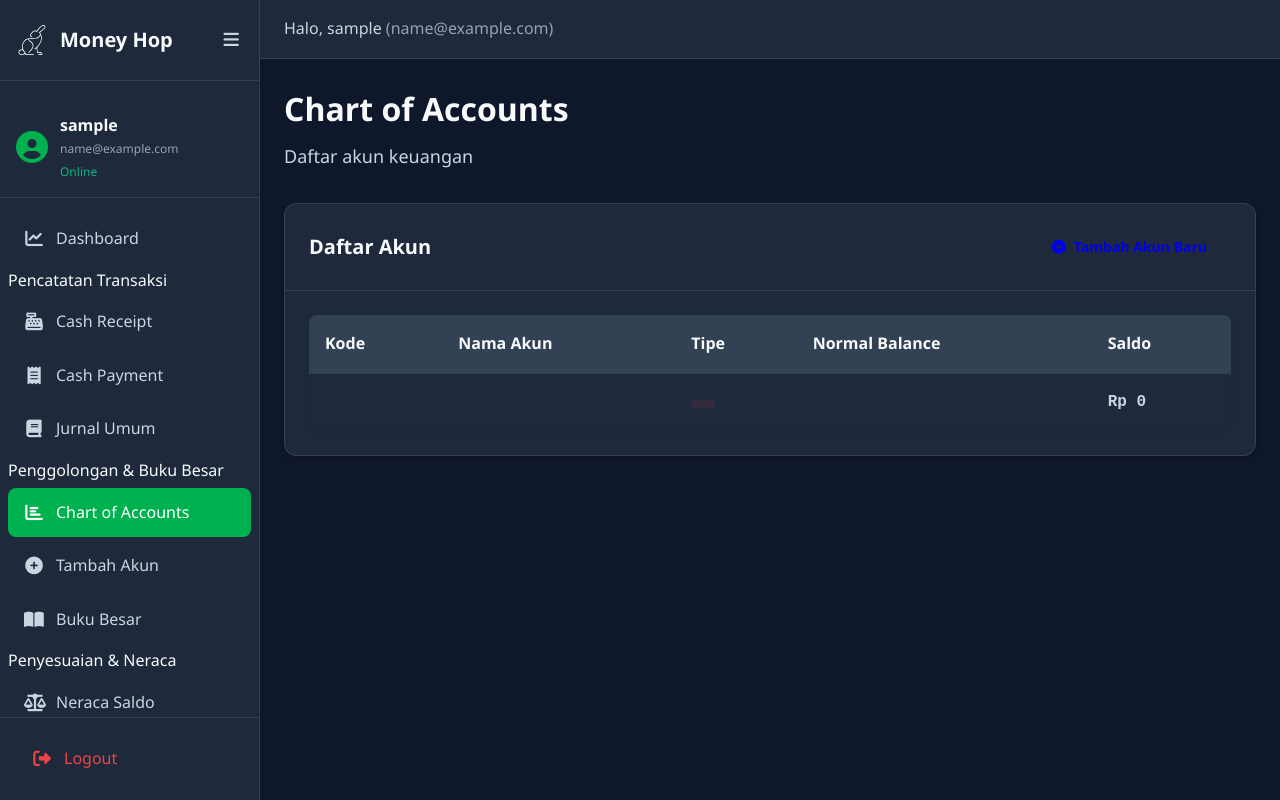
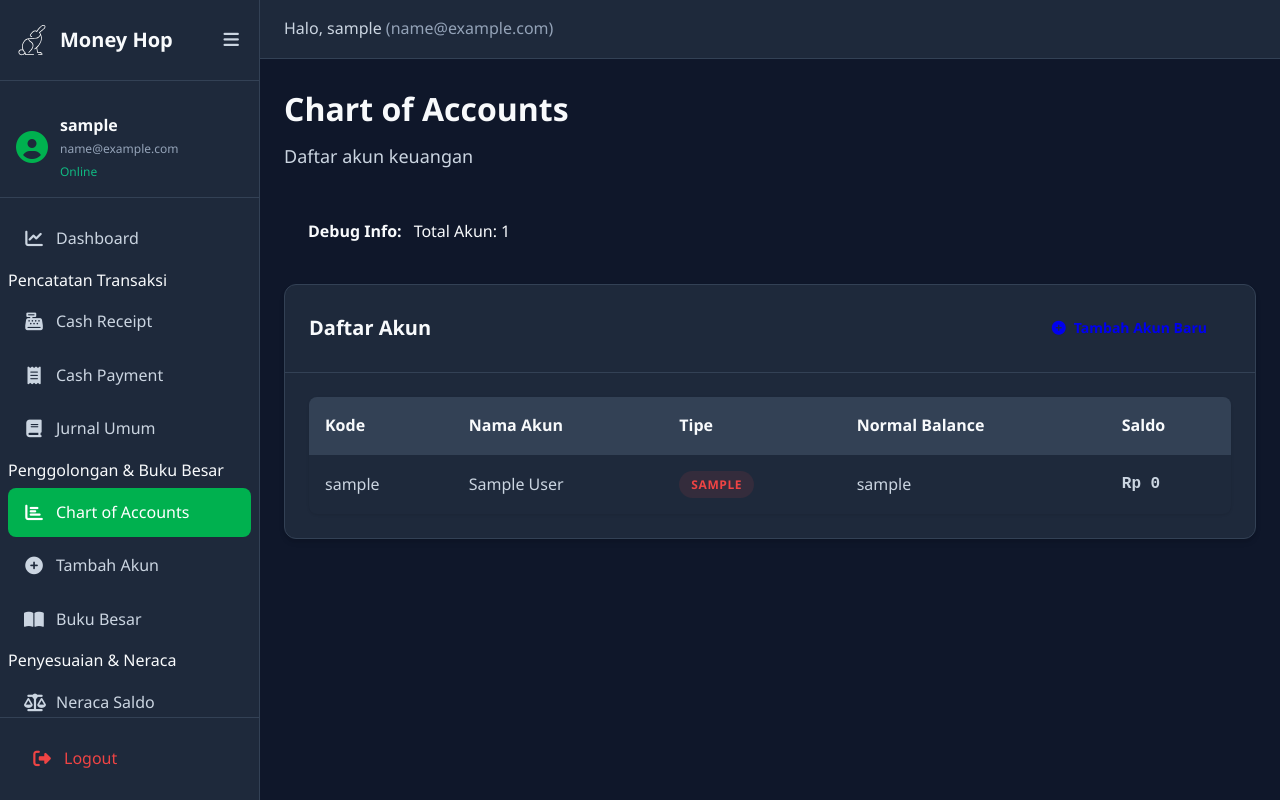
Before and after one commit to a-qilla/money-hop, a Flask app: page /coa in a window 1280 px wide. Run offline with Flask 3, Linux system fonts and the light colour scheme; the visitor is signed in with stand-in values (Sample User, id 1); data comes from the database, SQL or seed files in the repository; some libraries are stand-ins or nearby versions.

Commit message:
Fix COA display issues and database connection errors

```diff
--- a/app.py
+++ b/app.py
@@ -572,21 +572,96 @@
                          expense=money_format(expense),
                          profit=money_format(profit))
 
+@app.route('/debug/db')
+def debug_db():
+    """Debug route untuk cek database connection"""
+    debug_info = {
+        'railway_env': os.environ.get('RAILWAY_ENVIRONMENT'),
+        'db_url_exists': bool(os.environ.get('DATABASE_URL')),
+        'db_url_prefix': os.environ.get('DATABASE_URL', '')[:20] + '...' if os.environ.get('DATABASE_URL') else 'None'
+    }
+
+    # Test connection
+    try:
+        conn = get_db_connection()
+        if conn:
+            debug_info['connection'] = 'SUCCESS'
+            # Test simple query
+            cursor = conn.cursor()
+            cursor.execute("SELECT 1 as test")
+            result = cursor.fetchone()
+            debug_info['simple_query'] = 'SUCCESS' if result else 'FAILED'
+            conn.close()
+        else:
+            debug_info['connection'] = 'FAILED - No connection'
+    except Exception as e:
+        debug_info['connection'] = f'ERROR: {str(e)}'
+
+    # Test accounts table query
+    try:
+        result = execute_query("SELECT COUNT(*) as count FROM accounts", fetch=True)
+        if result and len(result) > 0:
+            debug_info['accounts_count'] = result[0]['count']
+        else:
+            debug_info['accounts_count'] = 'No result'
+    except Exception as e:
+        debug_info['accounts_count'] = f'ERROR: {str(e)}'
+
+    # Test if tables exist
+    try:
+        tables_result = execute_query("""
+            SELECT table_name
+            FROM information_schema.tables
+            WHERE table_schema = 'public'
+        """, fetch=True)
+        if tables_result:
+            debug_info['tables'] = [table['table_name'] for table in tables_result]
+        else:
+            debug_info['tables'] = 'No tables found'
+    except Exception as e:
+        debug_info['tables'] = f'ERROR: {str(e)}'
+
+    return jsonify(debug_info)
+
 @app.route('/coa')
 def coa():
     if 'user_id' not in session:
         return redirect(url_for('login'))
 
-    # Debug: Check accounts count
+    # Debug: Check connection first
+    print(f"DEBUG: Railway Environment: {os.environ.get('RAILWAY_ENVIRONMENT')}")
+    print(f"DEBUG: DATABASE_URL exists: {bool(os.environ.get('DATABASE_URL'))}")
+
+    # Test connection
+    try:
+        conn = get_db_connection()
+        if conn:
+            print("DEBUG: Database connection SUCCESS")
+            conn.close()
+        else:
+            print("DEBUG: Database connection FAILED")
+    except Exception as e:
+        print(f"DEBUG: Connection error: {e}")
+
+    # Get accounts count
     count_result = execute_query("SELECT COUNT(*) as count FROM accounts", fetch=True)
     print(f"DEBUG: Total accounts in database: {count_result[0]['count'] if count_result else 0}")
 
+    # Get accounts data
     accounts = execute_query(
         "SELECT code, name, type, normal_balance FROM accounts ORDER BY code",
         fetch=True
     )
 
-    print(f"DEBUG: Accounts fetched: {accounts}")
+    print(f"DEBUG: Accounts type: {type(accounts)}")
+    print(f"DEBUG: Accounts length: {len(accounts) if accounts else 0}")
+
+    # Debug first account structure
+    if accounts and len(accounts) > 0:
+        print(f"DEBUG: First account: {dict(accounts[0])}")
+        print(f"DEBUG: First account keys: {list(accounts[0].keys())}")
+    else:
+        print("DEBUG: No accounts found or accounts is empty")
 
     return render_template('coa.html', accounts=accounts)
 
--- a/templates/coa.html
+++ b/templates/coa.html
@@ -6,6 +6,12 @@
 <div class="header">
     <h1>Chart of Accounts</h1>
     <p>Daftar akun keuangan</p>
+</div>
+
+<!-- Debug info (bisa dihapus setelah fix) -->
+<div class="alert alert-info">
+    <strong>Debug Info:</strong>
+    Total Akun: {{ accounts|length if accounts else 0 }}
 </div>
 
 <div class="card">
@@ -17,6 +23,7 @@
         </a>
     </div>
     <div class="card-body">
+        {% if accounts and accounts|length > 0 %}
         <table class="table">
             <thead>
                 <tr>
@@ -30,27 +37,34 @@
             <tbody>
                 {% for account in accounts %}
                 <tr>
-                    <td>{{ account[0] }}</td>
-                    <td>{{ account[1] }}</td>
+                    <td>{{ account['code'] }}</td>
+                    <td>{{ account['name'] }}</td>
                     <td>
                         <span class="badge badge-{{
-                            'primary' if account[2] == 'Asset' else
-                            'warning' if account[2] == 'Liability' else
-                            'success' if account[2] == 'Equity' else
-                            'info' if account[2] == 'Revenue' else
+                            'primary' if account['type'] == 'Asset' else
+                            'warning' if account['type'] == 'Liability' else
+                            'success' if account['type'] == 'Equity' else
+                            'info' if account['type'] == 'Revenue' else
                             'danger'
                         }}">
-                            {{ account[2] }}
+                            {{ account['type'] }}
                         </span>
                     </td>
-                    <td>{{ account[3] }}</td>
+                    <td>{{ account['normal_balance'] }}</td>
                     <td class="text-money">
-                        {{ money_format(get_account_balance(account[0])) }}
+                        {{ money_format(get_account_balance(account['code'])) }}
                     </td>
                 </tr>
                 {% endfor %}
             </tbody>
         </table>
+        {% else %}
+        <div class="alert alert-warning">
+            <h4>Tidak ada akun yang ditemukan!</h4>
+            <p>Silakan tambah akun baru atau jalankan database initialization.</p>
+            <a href="{{ url_for('add_account') }}" class="btn btn-primary">Tambah Akun Pertama</a>
+        </div>
+        {% endif %}
     </div>
 </div>
 {% endblock %}
```
